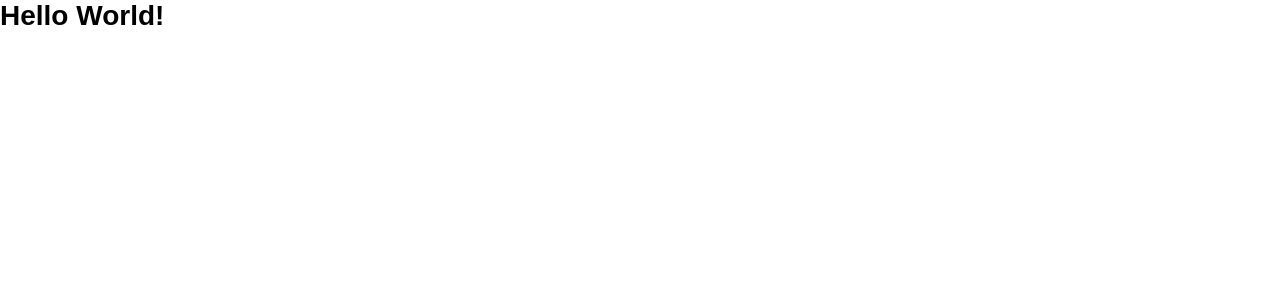
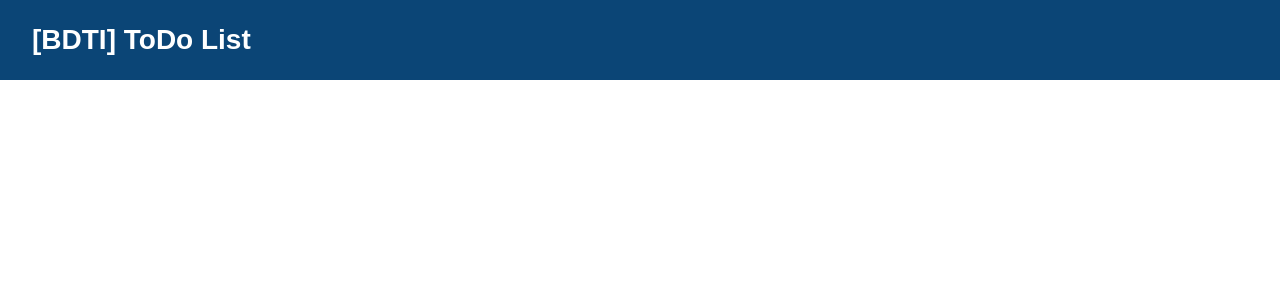
Before and after one commit to rgranvilla/bdti-todo-list, a React (Create React App) app: page / in a window 1280 px wide. Shown: the top 300 px of the page. Built offline with nearby package versions, Linux system fonts and the light colour scheme; the HTML template or start-up script is replaced by a standard one.

Commit message:
header components created

```diff
--- a/src/App.js
+++ b/src/App.js
@@ -2,10 +2,12 @@ import React from 'react';
 
 import GlobalStyle from './styles/global';
 
+import Header from './components/Header';
+
 function App() {
   return (
     <>
-      <h1>Hello World!</h1>
+      <Header />
 
       <GlobalStyle />
     </>
--- /dev/null
+++ b/src/components/Header/index.jsx
@@ -0,0 +1,11 @@
+import React from 'react';
+
+import {Container} from './styles';
+
+export default function Header() {
+  return (
+    <Container>
+      <h1>[BDTI] ToDo List</h1>
+    </Container>
+  )
+}
--- /dev/null
+++ b/src/components/Header/styles.js
@@ -0,0 +1,16 @@
+import styled from 'styled-components';
+
+export const Container = styled.div`
+  width: 100%;
+  height: 5rem;
+
+  background: var(--primary);
+  color: var(--txt-white);
+
+  display: flex;
+  align-items: center;
+
+  h1 {
+    padding-left: 2rem;
+  }
+`;
```
